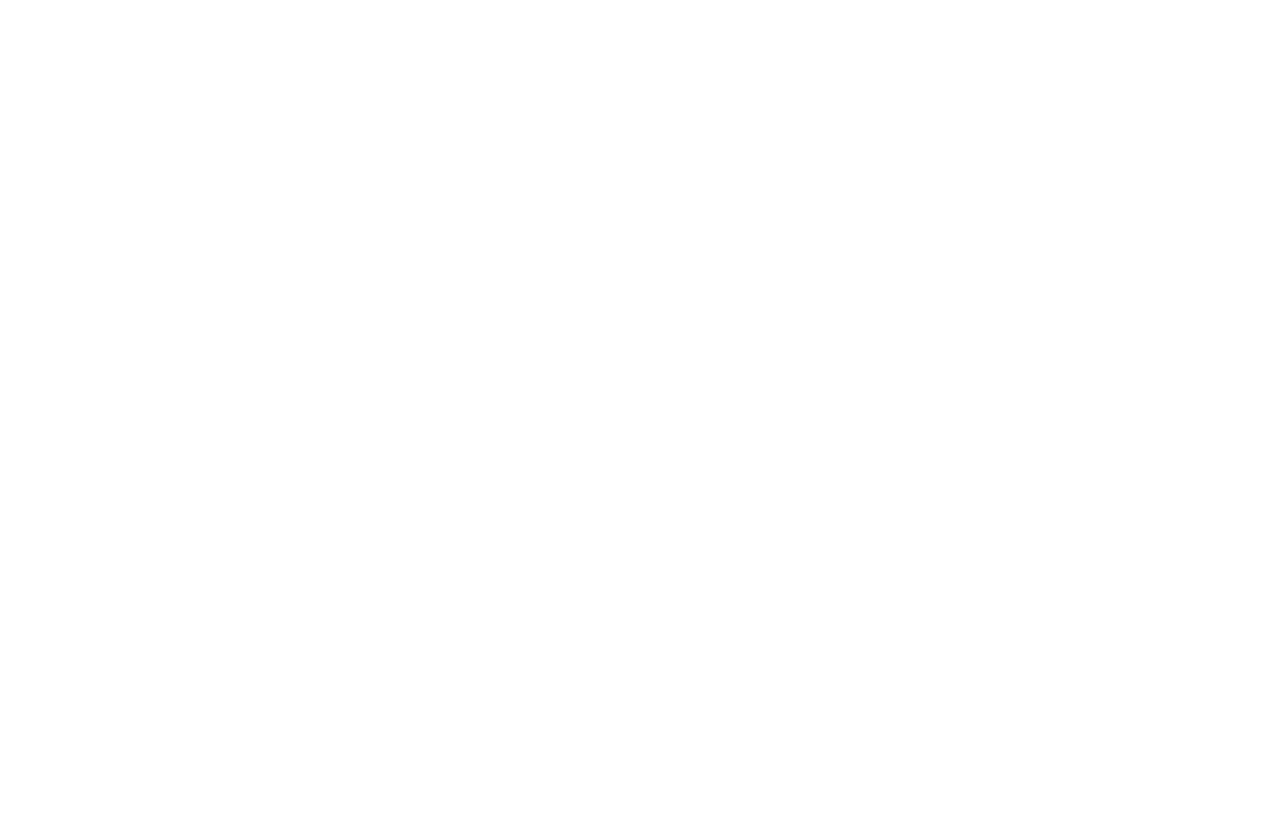
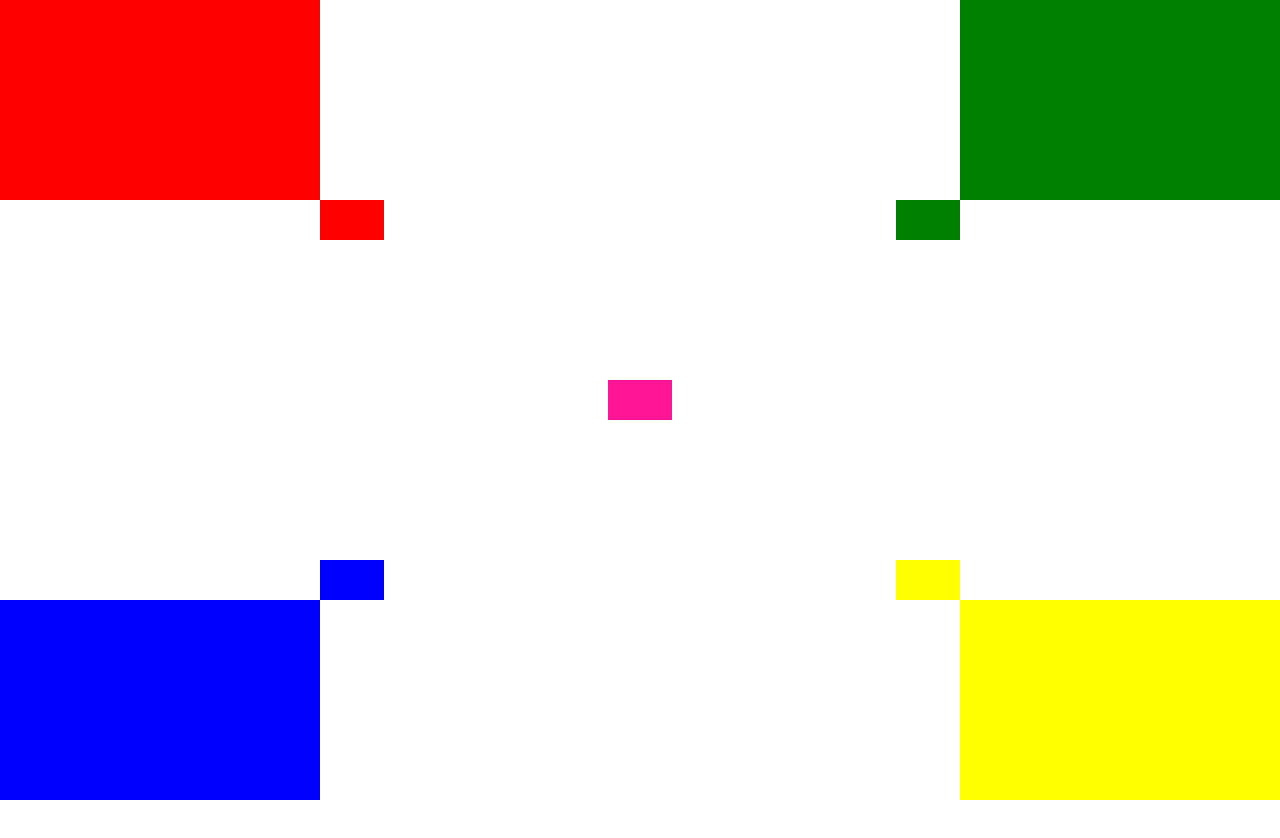
Before and after one commit to nunswn/Homework_codecamp_13, a plain HTML site: page ข้อที่ 2/css-position.html in a window 1280 px wide. Shown: the top 838 px of the page. Drawn offline with Linux system fonts and the light colour scheme.

Commit message:
finished homework2

```diff
--- a/ข้อที่ 2/css-position.html
+++ b/ข้อที่ 2/css-position.html
@@ -14,19 +14,29 @@
         .relative { position: relative;}
         .fixed { position: fixed;}
         .top { top:0 }
-        .left { left: 9}
+        .left { left: 0}
         .right { right: 0}
-        .bottom { bottom: 9}
+        .bottom { bottom: 0}
         .center { left:50%; top:50%; transform: translate(-50%, -50%); }
         .red { background-color: red;}
         .green { background-color: green;}
         .blue { background-color: blue;}
-        .yellow { background-color: yellow; }
+        .yellow { background-color: yellow;}
         .pink { background-color: deeppink;}
         .white { background-color: white;}
         </style>
 </head>
 <body>
-
+    <div class="absolute small red left top"></div>
+    <div class="absolute small green right top"></div>
+    <div class="absolute small yellow right bottom"></div>
+    <div class="absolute small blue left bottom"></div>
+    <div class="fixed big white center">
+        <div class="fixed inside red left top"></div>
+        <div class="fixed inside green right top"></div>
+        <div class="fixed inside yellow right bottom"></div>
+        <div class="fixed inside blue left bottom"></div>
+        <div class="relative inside pink center"></div>
+    </div>
 </body>
 </html>
```
